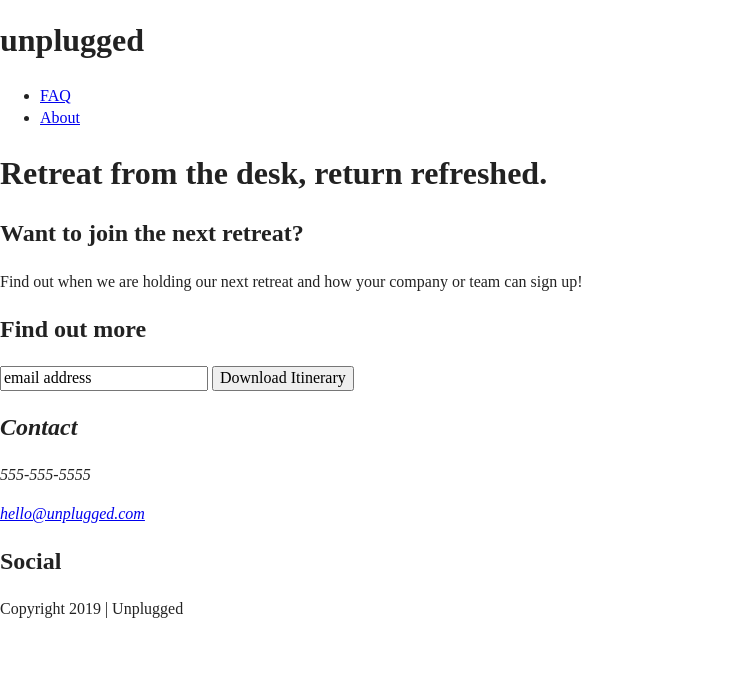
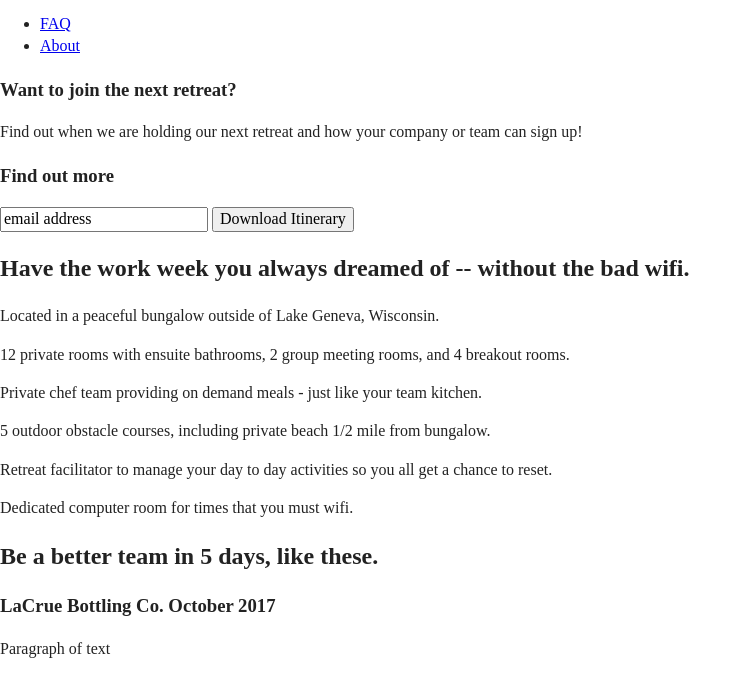
Before and after one commit to kahn-s/unplugged-retreat, a plain HTML site: page index.html in a window 1280 px wide. Shown: the part 111-790 px from the top of the page, without its empty margins (0-752 px from the left). Drawn offline with Linux system fonts and the light colour scheme; files that its build step writes are made by us from their sources.

Commit message:
fixed class names

```diff
--- a/index.html
+++ b/index.html
@@ -26,52 +26,96 @@
 
   <!-- Add your site or application content here -->
 
-  <script src="js/vendor/modernizr-3.11.2.min.js"></script>
-  <script src="js/plugins.js"></script>
-  <script src="js/main.js"></script>
-
-  <!-- Google Analytics: change UA-XXXXX-Y to be your site's ID. -->
-  <script>
-    window.ga = function () { ga.q.push(arguments) }; ga.q = []; ga.l = +new Date;
-    ga('create', 'UA-XXXXX-Y', 'auto'); ga('set', 'anonymizeIp', true); ga('set', 'transport', 'beacon'); ga('send', 'pageview')
-  </script>
-  <script src="https://www.google-analytics.com/analytics.js" async></script>
  <header>
   <div class="content-wrapper">
+
       <a href="#"><img src="assets/unpluggedlogo.png" alt= "unplugged logo"></a>
-    <h1>unplugged</h1>
+
+    <div class="header-divider">
       <nav>
         <ul>
           <li><a href="faq/index.html" target="_blank">FAQ</a></li>
           <li><a href="about/index.html" target="_blank">About</a></li>
         </ul>
       </nav>
-    <h1>Retreat from the desk, return refreshed.</h1>
+    </div>
   </div>
 </header>
+
 <main>
-  <selection>
-    <h2>Want to join the next retreat?</h2>
+  <section class="hero-area">
+    <div class="content-wrapper">
+
+      </div>
+  </section>
+
+  <aside>
+    <div class="content-wrapper">
+      <div class="form description">
+        <h3>Want to join the next retreat?</h3>
         <p>Find out when we are holding our next retreat and how your company or team can sign up!</p>
-
-  </selection>
-  <aside>
-    <h2> Find out more</h2>
+      </div>
+      <div class="form">
+        <h3> Find out more</h3>
         <input type="text" name="name" value="email address">
         <input type="button" value="Download Itinerary">
+      </div>
+    </div>
   </aside>
+  <section class="features">
+    <div class="content-wrapper">
+      <h2>Have the work week you always dreamed of -- without the bad wifi.</h2>
+      <div class="features-items">
+        <article>
+          <p class="fontawsome-icon"></p>
+          <p class="features-item-description">Located in a peaceful bungalow outside of Lake Geneva, Wisconsin.</p>
+        </article>
+        <article>
+          <p class="fontawsome-icon"></p>
+          <p class="features-item-description">12 private rooms with ensuite bathrooms, 2 group meeting rooms, and 4 breakout rooms.</p>
+        </article>
+        <article>
+          <p class="fontawsome-icon"></p>
+          <p class="features-item-description">Private chef team providing on demand meals - just like your team kitchen.</p>
+        </article>
+        <article>
+          <p class="fontawsome-icon">5 outdoor obstacle courses, including private beach 1/2 mile from bungalow.</p>
+          <p class="features-item-description"></p>
+        </article>
+        <article>
+          <p class="fontawsome-icon"></p>
+          <p class="features-item-description">Retreat facilitator to manage your day to day activities so you all get a chance to reset.</p>
+        </article>
+        <article>
+          <p class="fontawsome-icon"></p>
+          <p class="features-item-description">Dedicated computer room for times that you must wifi.</p>
+        </article>
+      </div>
+    </div>
+  </section>
+  <section class="reviews">
+    <div class="content wrapper">
+      <h2>Be a better team in 5 days, like these.</h2>
+       <article>
+         <div class="review">
+            <h3>LaCrue Bottling Co.  October 2017</h3>
+            <p>Paragraph of text </p>
+         </div>
+        </article>
+    </div>
+  </section>
 </main>
 <footer>
   <div class="content-wrapper">
     <div class="footer-content">
       <address class="contact">
-        <h2>Contact</h2>
-        <p>555-555-5555</p>
-        <a href="mailto:hello@unplugged.com">hello@unplugged.com</a>
+        <h4>Contact</h4>
+        <p>555-555-5555<br>
+        <a href="mailto:hello@unplugged.com">hello@unplugged.com</a></p>
       </address>
      <div class="social">
         <div class="social-icons">
-          <h2>Social</h2>
+          <h4>Social</h4>
           <p><a href="https://www.facebook.com/yoursite" target="_blank"></a></p>
           <p><a href="https://www.twitter.com/yoursite" target="_blank"></a></p>
           <p><a href="https://www.instagram.com/yoursite" target="_blank"></a></p>
@@ -83,6 +127,18 @@
     <p>Copyright 2019 | Unplugged</p>
   </div>
 </footer>
+
+<script src="js/vendor/modernizr-3.11.2.min.js"></script>
+<script src="js/plugins.js"></script>
+<script src="js/main.js"></script>
+
+<!-- Google Analytics: change UA-XXXXX-Y to be your site's ID. -->
+<script>
+  window.ga = function () { ga.q.push(arguments) }; ga.q = []; ga.l = +new Date;
+  ga('create', 'UA-XXXXX-Y', 'auto'); ga('set', 'anonymizeIp', true); ga('set', 'transport', 'beacon'); ga('send', 'pageview')
+</script>
+<script src="https://www.google-analytics.com/analytics.js" async></script>
+
 </body>
 
 </html>
```
Also changed, not shown: about/index.html (+2 -2 lines), faq/index.html (+2 -2 lines). Lines whose indentation alone changed are shown as unchanged.
